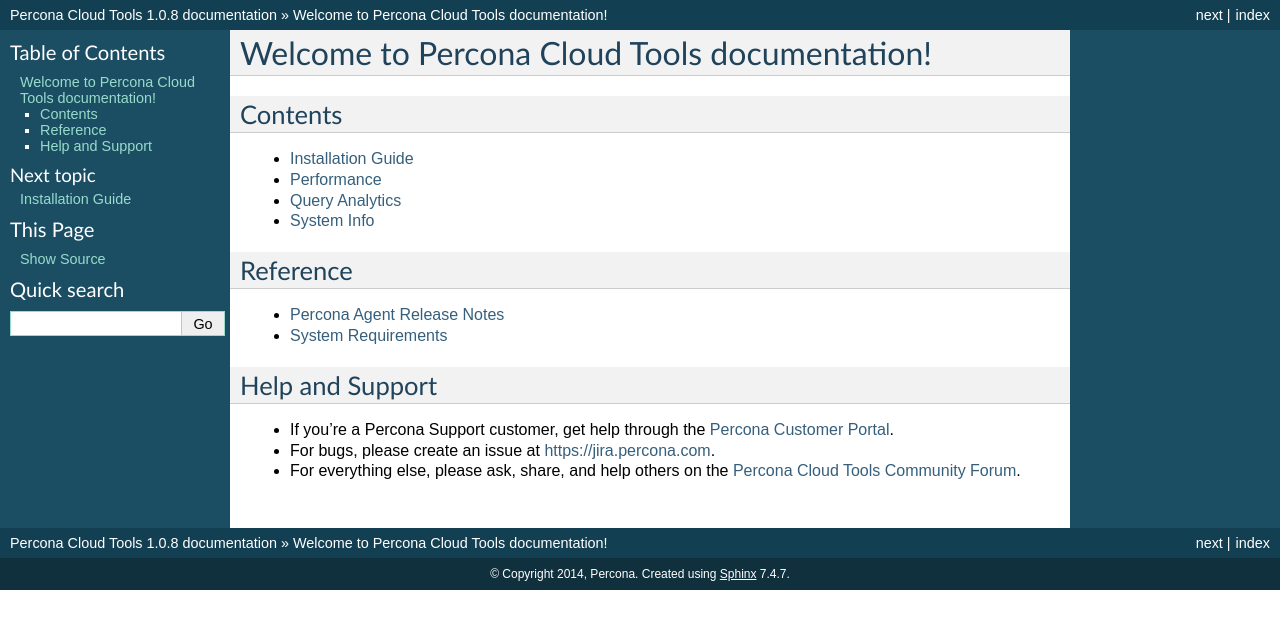
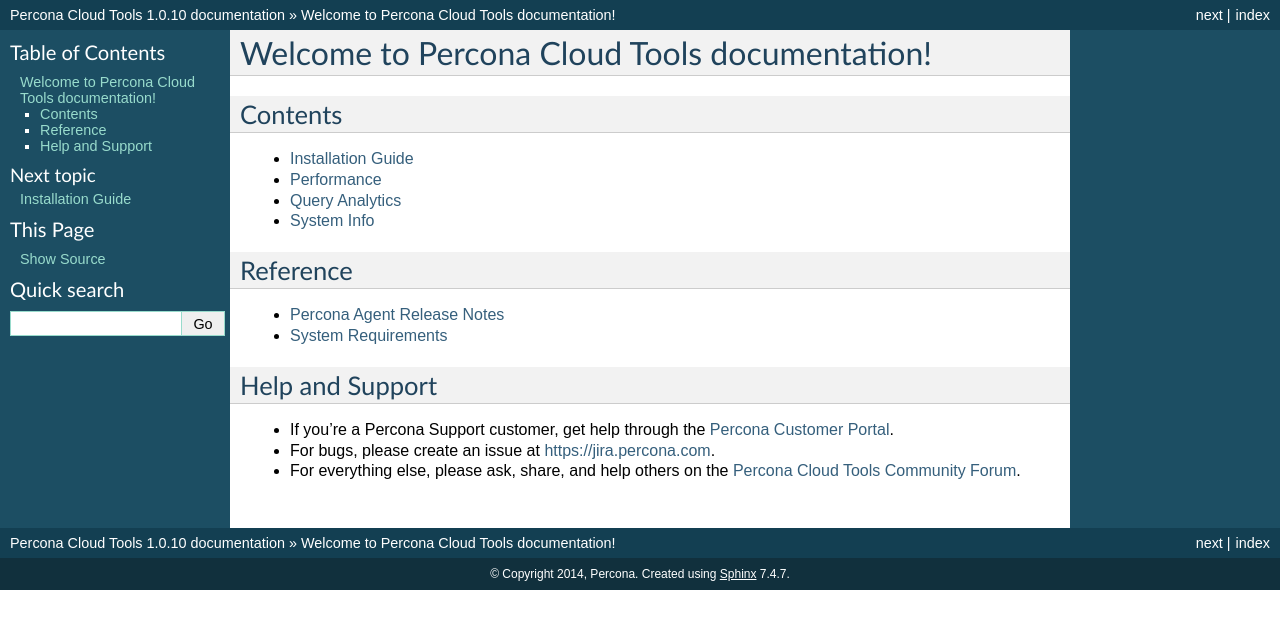
Before and after one commit to percona/cloud-tools, a Sphinx documentation site: the page built from doc/index.rst, in a window 1280 px wide. Shown: the top 629 px of the page. Built offline with Sphinx 7.4.7, drawn with Linux system fonts in a browser that asks for light colours.

Commit message:
Fixed broken links

```diff
--- a/doc/SystemRequirements.rst
+++ b/doc/SystemRequirements.rst
@@ -18,12 +18,12 @@
 * ``/proc`` filesystem
 * Agent running on server
 
-:ref:`QueryAnalytics <Query Analytics>` for Slow Log
+:ref:`Query Analytics <query-analytics>` for Slow Log
 *****************************************************
 * Agent and *MySQL* running on the same server
 * *MySQL* user account with ``SUPER``, ``USAGE``, and ``SELECT`` privileges
 
-Query Analytics for :ref:`qa_performance_schema <Performance Schema>`
+Query Analytics for :ref:`Performance Schema <qa_performance_schema>`
 **********************************************************************
 * *MySQL* 5.6 or newer, any distribution, including *Amazon RDS*
 * *MySQL* user account with ``SELECT``, ``UPDATE``, ``DELETE`` and ``DROP`` privileges on ``PERFORMANCE_SCHEMA``
@@ -33,4 +33,4 @@
 
 * Any 32-bit (i386) or 64-bit (x86_64) Linux OS
 * *MySQL* 5.1 through 5.6, any distribution
-* *Amazon RDS* (only *MySQL* monitor and Query Analytics for :ref:`qa_performance_schema <Performance Schema`>)
+* *Amazon RDS* (only *MySQL* monitor and :ref:`Query Analytics <query-analytics>` for :ref:`Performance Schema <qa_performance_schema>`)
--- a/doc/conf.py
+++ b/doc/conf.py
@@ -50,7 +50,7 @@
 # The short X.Y version.
 version = '1.0'
 # The full version, including alpha/beta/rc tags.
-release = '1.0.8'
+release = '1.0.10'
 
 # The language for content autogenerated by Sphinx. Refer to documentation
 # for a list of supported languages.
```
